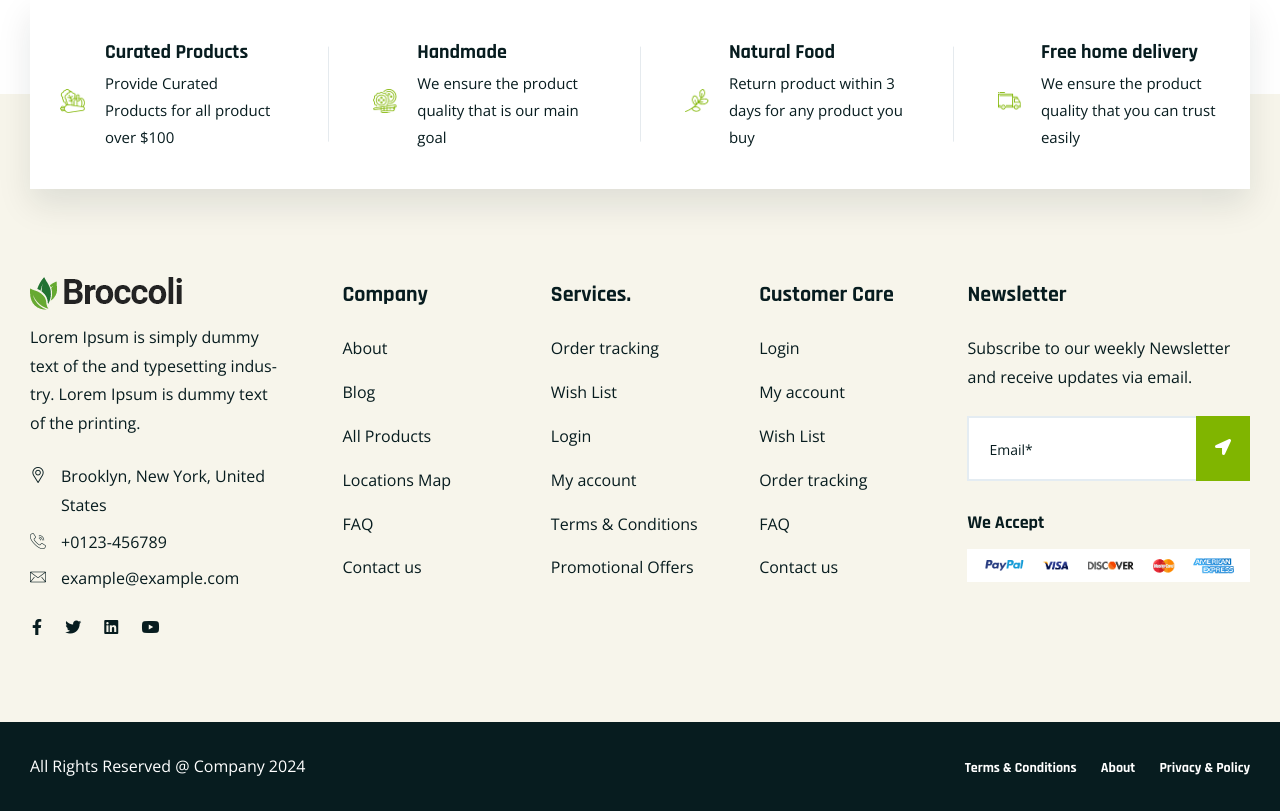
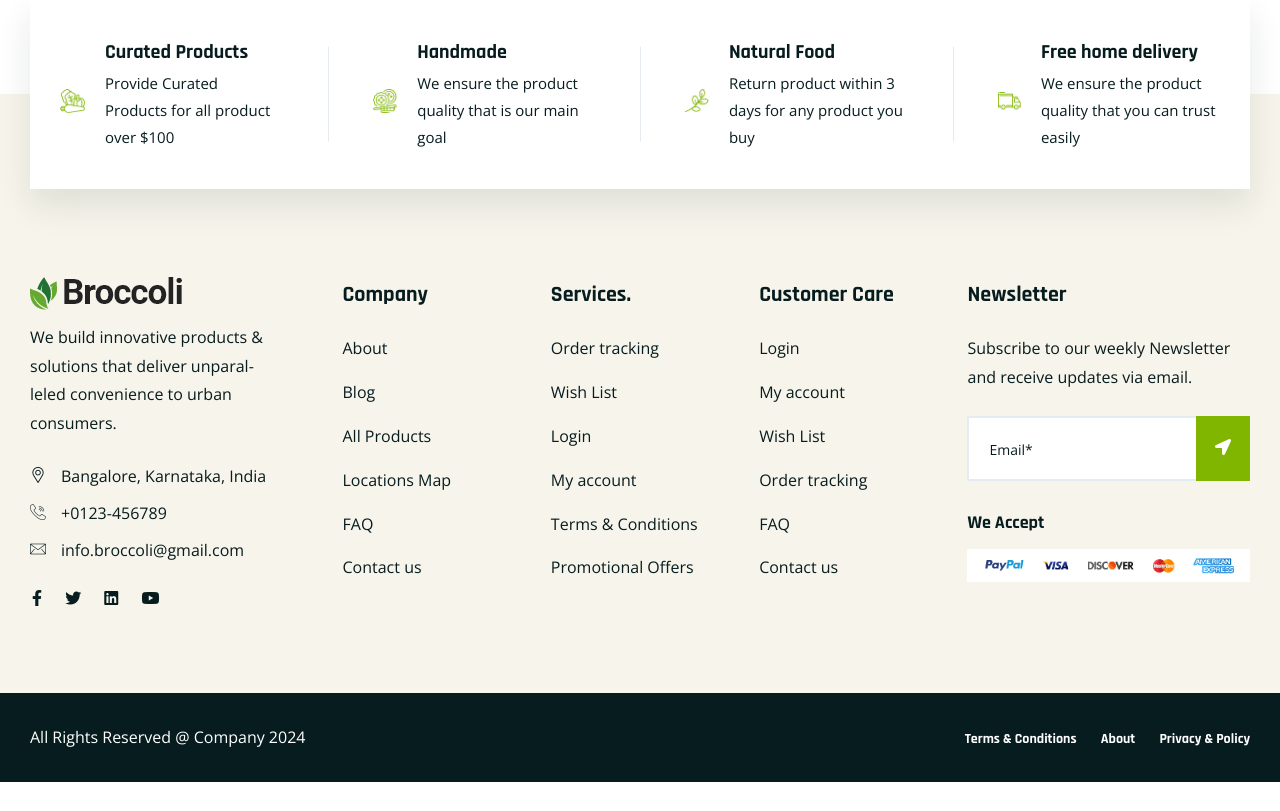
Before and after one commit to alanchrissantony/Broccoli, a Django app: page / in a window 1280 px wide. Shown: the part 3697-4508 px from the top of the page. After the commit the page ends 4479 px from the top, so only its background shows below. Run offline with Django 5.2, Linux system fonts and the light colour scheme; a user stored in the database is signed in; data comes from the database, SQL or seed files in the repository; both versions use the stored data as it was after the commit; data that the repository does not hold is empty; some libraries are stand-ins or nearby versions; some web fonts are replaced.

Commit message:
index - order

```diff
--- a/cart/context_processors.py
+++ b/cart/context_processors.py
@@ -1,8 +1,10 @@
 from cart.models import Cart, CartItem
 from cart.views import cart_id
+from django.contrib.auth.decorators import login_required
 
+@login_required(login_url='signin')
+def CartCounter(request, total=0, quantity=0):
 
-def CartCounter(request, total=0, quantity=0,):
     user = request.user
     if user:
         cart_items = CartItem.objects.filter(user=user, is_active=True)
--- a/cart/views.py
+++ b/cart/views.py
@@ -1,4 +1,5 @@
 from django.shortcuts import render, redirect, get_object_or_404
+from django.http import JsonResponse
 from product.models import Product
 from cart.models import Cart, CartItem
 from category.models import Category
@@ -49,7 +50,7 @@ def add(request, product_id, quantity):
     except CartItem.DoesNotExist:
         cart_item = CartItem.objects.create(product=product, quantity=quantity, cart=cart, user=request.user)
         cart_item.save()
-    return redirect("cart")
+    return JsonResponse(cart_item.sub_total)
 
 @login_required(login_url='signin')
 def remove(request, product_id):
--- a/static/js/main.js
+++ b/static/js/main.js
@@ -1271,6 +1271,15 @@
             if ($button.text() == "+") {// Replace with the actual product ID
                 if (parseFloat(oldValue)<productStock){
                     var newVal = parseFloat(oldValue) + 1;
+                    $.ajax({
+                        url: "/cart/add/" + productId + '/' + 1,
+                        dataType: 'json',
+                        success: function (data) {
+                            console.log(data);
+                            $('#cart-product-subtotal-').html(data);
+                        }
+                    }
+                    )
                     $.get("/cart/add/" + productId + '/' + 1);
                 }else{
                     var newVal = parseFloat(oldValue)
--- a/templates/components/user/footer.html
+++ b/templates/components/user/footer.html
@@ -11,7 +11,7 @@
                                 <img src="{% static 'img/logo.png' %}" alt="Logo">
                             </div>
                         </div>
-                        <p>Lorem Ipsum is simply dummy text of the and typesetting industry. Lorem Ipsum is dummy text of the printing.</p>
+                        <p>We build innovative products & solutions that deliver unparalleled convenience to urban consumers.</p>
                         <div class="footer-address">
                             <ul>
                                 <li>
@@ -19,7 +19,7 @@
                                         <i class="icon-placeholder"></i>
                                     </div>
                                     <div class="footer-address-info">
-                                        <p>Brooklyn, New York, United States</p>
+                                        <p>Bangalore, Karnataka, India</p>
                                     </div>
                                 </li>
                                 <li>
@@ -35,7 +35,7 @@
                                         <i class="icon-mail"></i>
                                     </div>
                                     <div class="footer-address-info">
-                                        <p><a href="mailto:example@example.com">example@example.com</a></p>
+                                        <p><a href="mailto:example@example.com">info.broccoli@gmail.com</a></p>
                                     </div>
                                 </li>
                             </ul>
```
Also changed, not shown: db.sqlite3.
